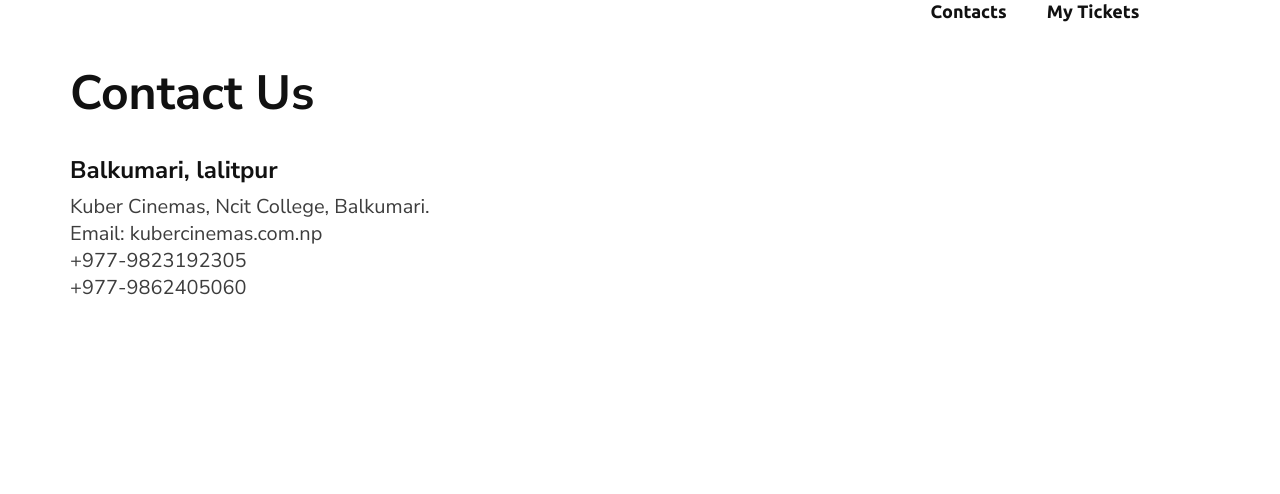
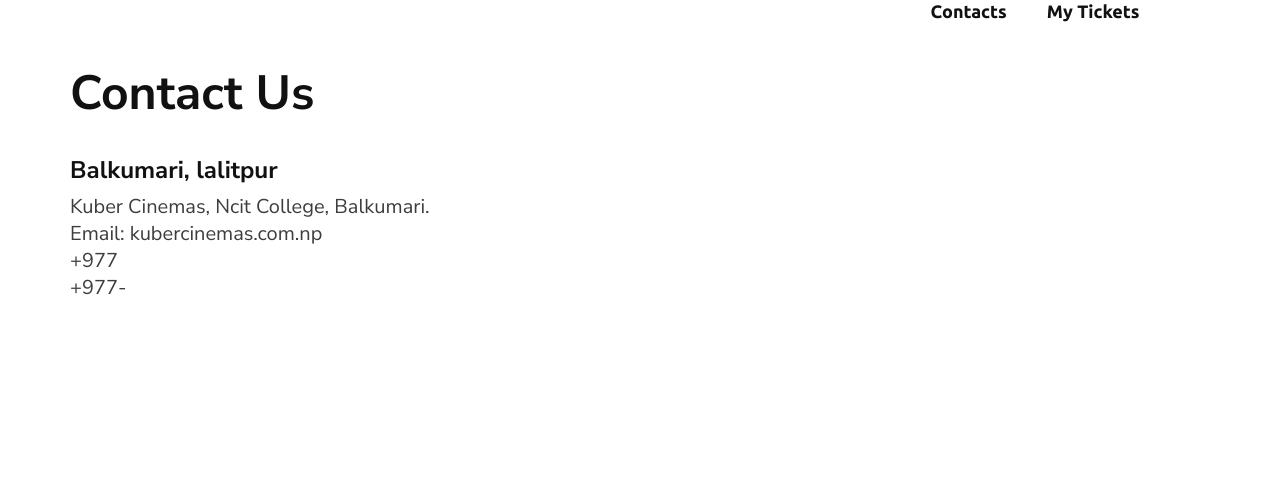
Before and after one commit to DcodeNischal/MovieAI, a PHP site: page /MovieAI/contact.php in a window 1280 px wide. Shown: the part 220-714 px from the top of the page. Run offline with PHP 8.4, Linux system fonts and the light colour scheme; some libraries are stand-ins or nearby versions.

Commit message:
Update contact.php

```diff
--- a/contact.php
+++ b/contact.php
@@ -49,8 +49,8 @@
                         <ul>
                             <li>
                                 <h4>Balkumari, lalitpur</h4>
-                                <p style="font-size:20px;">Kuber Cinemas, Ncit College, Balkumari. <br>Email: kubercinemas.com.np <br />+977-9823192305
-                                    <br />+977-9862405060
+                                <p style="font-size:20px;">Kuber Cinemas, Ncit College, Balkumari. <br>Email: kubercinemas.com.np <br />+977
+                                    <br />+977-
                                 <br>
                                 </p>
                             </li>
```
